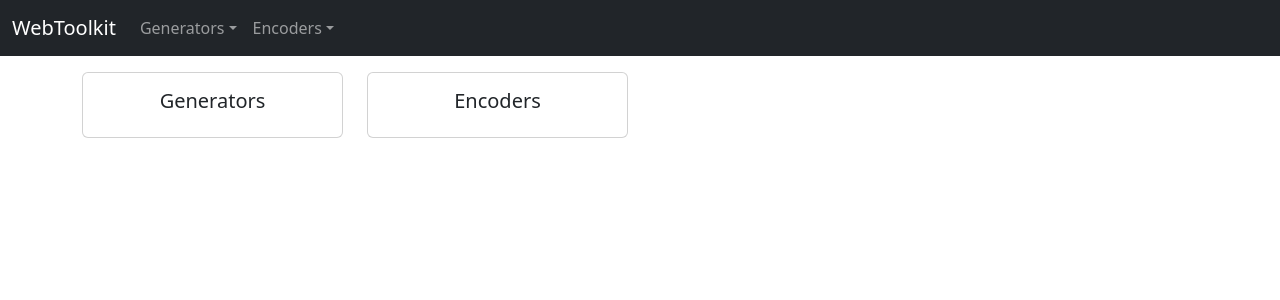
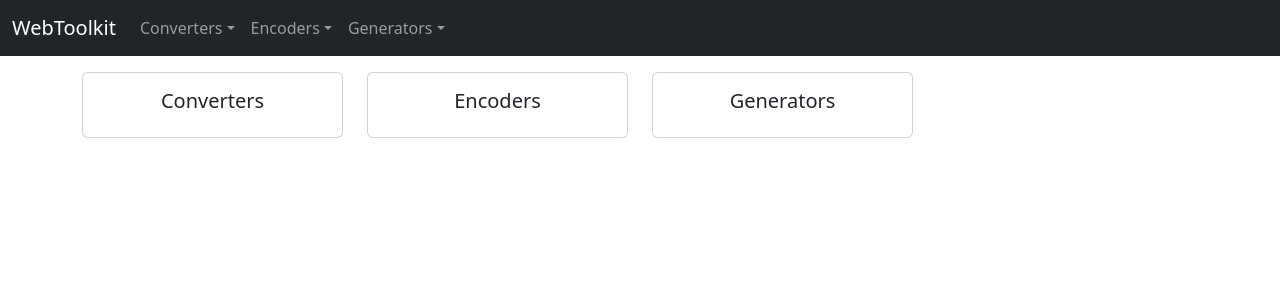
Before and after one commit to asylosoft/webtool, a Nuxt app: page / in a window 1280 px wide. Shown: the top 300 px of the page. Built offline with nearby package versions, Linux system fonts and the light colour scheme.

Commit message:
refactor list of tools

```diff
--- a/app.vue
+++ b/app.vue
@@ -1,14 +1,15 @@
-<script setup>
+<script setup lang="ts">
 import { provide } from 'vue'
+import type { ToolCategory } from './models/tool-category'
 
-const toolkit = [
+const toolkit: ToolCategory[] = [
   {
-    title: "Generators",
-    url: "/generators",
+    title: "Converters",
+    url: "/converters",
     tools: [
       {
-        name: "UUID",
-        url: "/generator/uuid"
+        name: "Letter case",
+        url: "/converters/lettercase"
       }
     ]
   },
@@ -23,6 +24,16 @@ const toolkit = [
       {
         name: "Base64",
         url: "/encoder/base64"
+      }
+    ]
+  },
+  {
+    title: "Generators",
+    url: "/generators",
+    tools: [
+      {
+        name: "UUID",
+        url: "/generator/uuid"
       }
     ]
   }
--- /dev/null
+++ b/components/tool-list.vue
@@ -0,0 +1,30 @@
+<script setup lang="ts">
+import { inject } from 'vue'
+import type { ToolCategory } from '~/models/tool-category';
+
+const props = defineProps(['title'])
+
+const toolkit = inject<ToolCategory[]>('toolkit');
+
+const tools = toolkit?.filter((tk) => tk.title == props.title)[0].tools;
+</script>
+
+
+<template>
+  <div class="container">
+    <PageHeader :title="title" />
+    <div class="text-center">
+      <div class="row">
+        <div class="col col-md-3" v-for="tool in tools">
+
+          <div class="card">
+            <div class="card-body">
+              <h5 class="card-title">{{ tool.name }}</h5>
+              <NuxtLink :to="tool.url" class="stretched-link"></NuxtLink>
+            </div>
+          </div>
+        </div>
+      </div>
+    </div>
+  </div>
+</template>
--- /dev/null
+++ b/models/tool-category.ts
@@ -0,0 +1,7 @@
+import type { Tool } from './tool'
+
+export interface ToolCategory {
+  title: string;
+  url: string;
+  tools: Tool[];
+}
--- /dev/null
+++ b/models/tool.ts
@@ -0,0 +1,4 @@
+export interface Tool {
+  name: string;
+  url: string;
+}
--- a/pages/encoders.vue
+++ b/pages/encoders.vue
@@ -1,35 +1,7 @@
 <script setup lang="ts">
-import { inject } from 'vue'
-
 const title = 'Encoders';
-
-const toolkit = inject<{
-    title: string;
-    url: string;
-    tools: {
-        name: string;
-        url: string;
-    }[];
-}[]>('toolkit');
-
-const tools = toolkit?.filter((tk) => tk.title == title)[0].tools;
 </script>
 
 <template>
-  <div class="container">
-    <PageHeader :title="title" />
-    <div class="text-center">
-      <div class="row">
-        <div class="col col-md-3" v-for="tool in tools">
-
-          <div class="card">
-            <div class="card-body">
-              <h5 class="card-title">{{ tool.name }}</h5>
-              <NuxtLink :to="tool.url" class="stretched-link"></NuxtLink>
-            </div>
-          </div>
-        </div>
-      </div>
-    </div>
-  </div>
+  <ToolList :title="title" />
 </template>
--- a/pages/generators.vue
+++ b/pages/generators.vue
@@ -1,35 +1,7 @@
 <script setup lang="ts">
-import { inject } from 'vue'
-
 const title = 'Generators';
-
-const toolkit = inject<{
-    title: string;
-    url: string;
-    tools: {
-        name: string;
-        url: string;
-    }[];
-}[]>('toolkit');
-
-const tools = toolkit?.filter((tk) => tk.title == title)[0].tools;
 </script>
 
 <template>
-  <div class="container">
-    <PageHeader :title="title" />
-    <div class="text-center">
-      <div class="row">
-        <div class="col col-md-3" v-for="tool in tools">
-
-          <div class="card">
-            <div class="card-body">
-              <h5 class="card-title">{{ tool.name }}</h5>
-              <NuxtLink :to="tool.url" class="stretched-link"></NuxtLink>
-            </div>
-          </div>
-        </div>
-      </div>
-    </div>
-  </div>
+  <ToolList :title="title" />
 </template>
```
